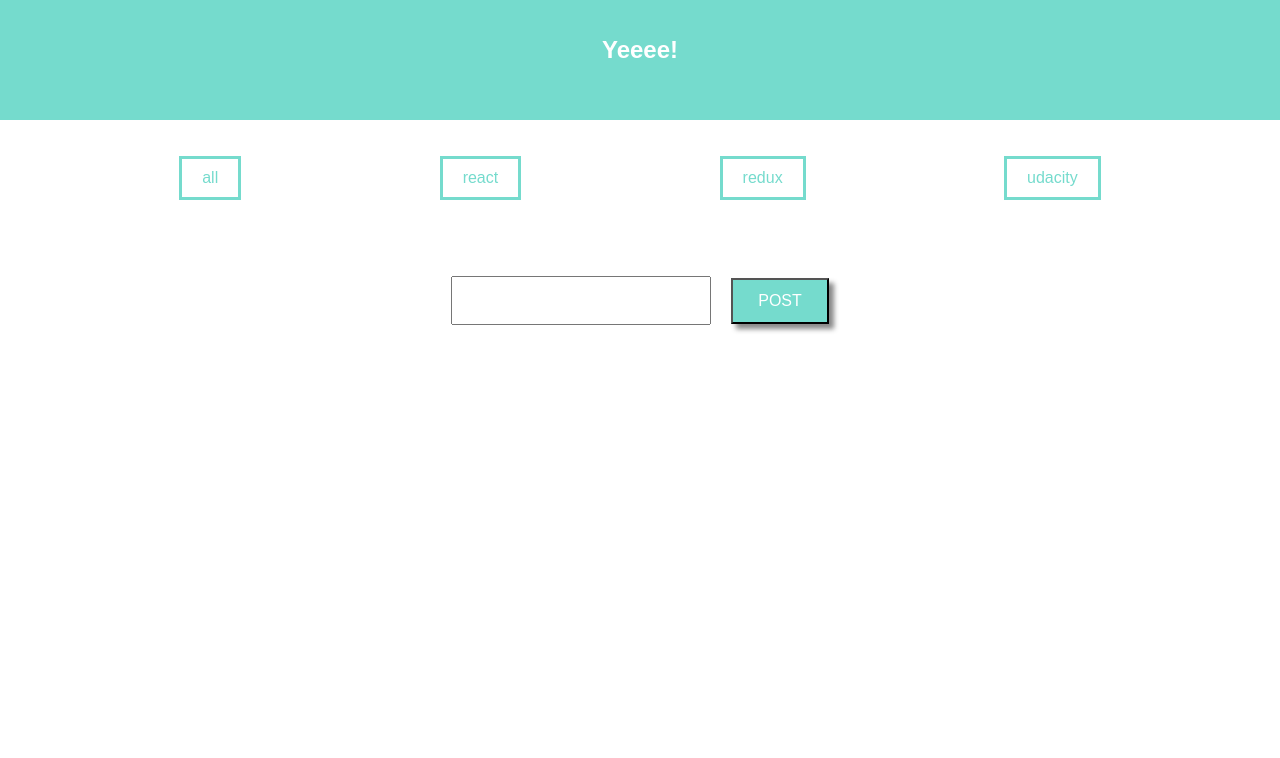
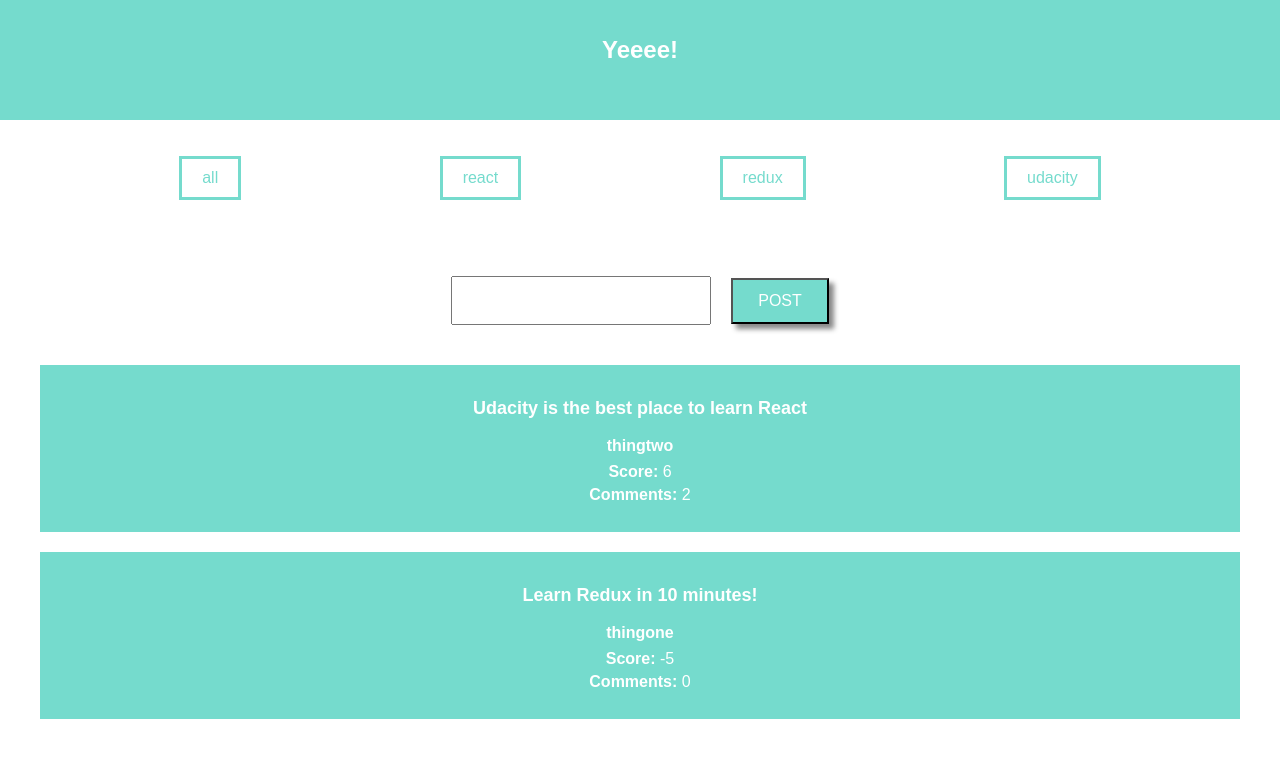
Before and after one commit to jeremyjgyoung/jeremy-young-readable-project, a React (Create React App) app: page / in a window 1280 px wide. Shown: the top 758 px of the page. Built offline with nearby package versions, Linux system fonts and the light colour scheme.

Commit message:
added logic to show posts at the root and at /all

```diff
--- a/src/components/PostDetail.js
+++ b/src/components/PostDetail.js
@@ -8,7 +8,7 @@ class PostList extends Component {
     return (
       <div>
       <div className="PostList">
-        {Object.values(this.props.posts).filter(post => post.id===this.props.post_id).map((post) =>(
+        {this.props.posts.filter(post => post.id===this.props.post_id).map((post) =>(
         <Link className="Category-links" to={`/${this.props.category}/${post.id}`}>
           <div className="Post" key={post.id}>
             <h1 className="Post-title">{post.title}</h1>
@@ -21,9 +21,7 @@ class PostList extends Component {
         ))}
       </div>
       <div className="PostList">
-        {console.log(Object.values(this.props.comments))}
-        {console.log(this.props.posts)}
-        {Object.values(this.props.comments).filter(comment => comment.parentId===this.props.post_id).map((comment) =>(
+        {this.props.comments.filter(comment => comment.parentId===this.props.post_id).map((comment) =>(
           <div className="Post" key={comment.id}>
             <h1 className="Post-author">{comment.author}</h1>
             <p className="Post-body">{comment.body}</p>
@@ -38,8 +36,8 @@ class PostList extends Component {
 
 function mapStateToProps(state) {
   return {
-    posts: state.posts,
-    comments: state.comments
+    posts: Object.values(state.posts),
+    comments: Object.values(state.comments)
   }
 }
 
--- a/src/components/PostList.js
+++ b/src/components/PostList.js
@@ -5,9 +5,11 @@ import {connect} from 'react-redux'
 
 class PostList extends Component {
   render() {
+    {console.log(this.props.category)}
     return (
       <div className="PostList">
-        {Object.values(this.props.posts).filter(post => post.category===this.props.category).map((post) =>(
+        {(this.props.category==='all'||this.props.category===undefined)
+        ? this.props.posts.map((post) =>(
         <Link className="Category-links" to={`/${this.props.category}/${post.id}`}>
           <div className="Post" key={post.id}>
             <h1 className="Post-title">{post.title}</h1>
@@ -16,7 +18,18 @@ class PostList extends Component {
             <p className="Post-comments"><b>Comments:</b> {post.commentCount}</p>
           </div>
         </Link>
-        ))}
+        ))
+        : this.props.posts.filter(post => post.category===this.props.category).map((post) =>(
+        <Link className="Category-links" to={`/${this.props.category}/${post.id}`}>
+          <div className="Post" key={post.id}>
+            <h1 className="Post-title">{post.title}</h1>
+            <h2 className="Post-author">{post.author}</h2>
+            <p className="Post-score"><b>Score:</b> {post.voteScore}</p>
+            <p className="Post-comments"><b>Comments:</b> {post.commentCount}</p>
+          </div>
+        </Link>
+        ))
+      }
       </div>
     )
   }
@@ -24,7 +37,7 @@ class PostList extends Component {
 
 function mapStateToProps(state) {
   return {
-    posts: state.posts
+    posts: Object.values(state.posts)
   }
 }
 
```
